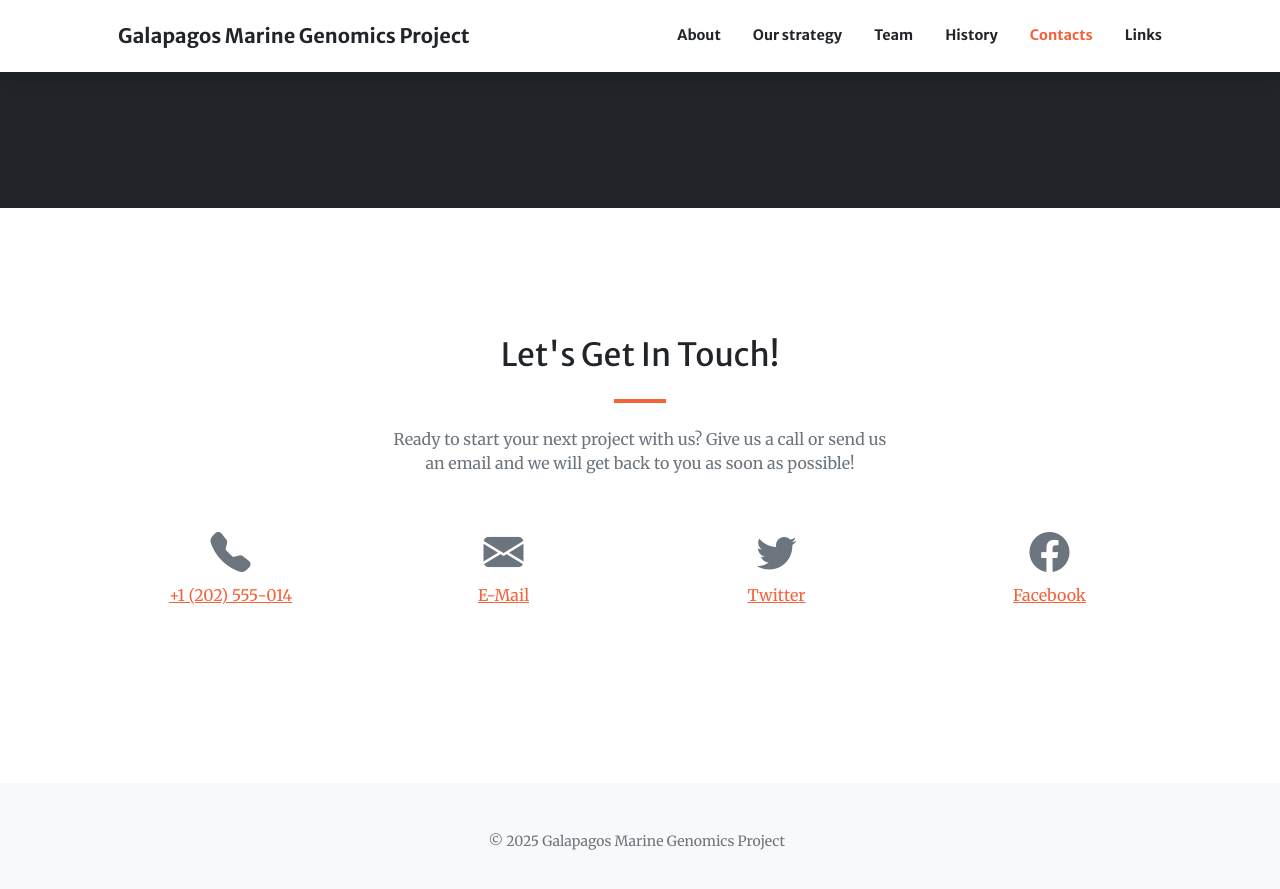
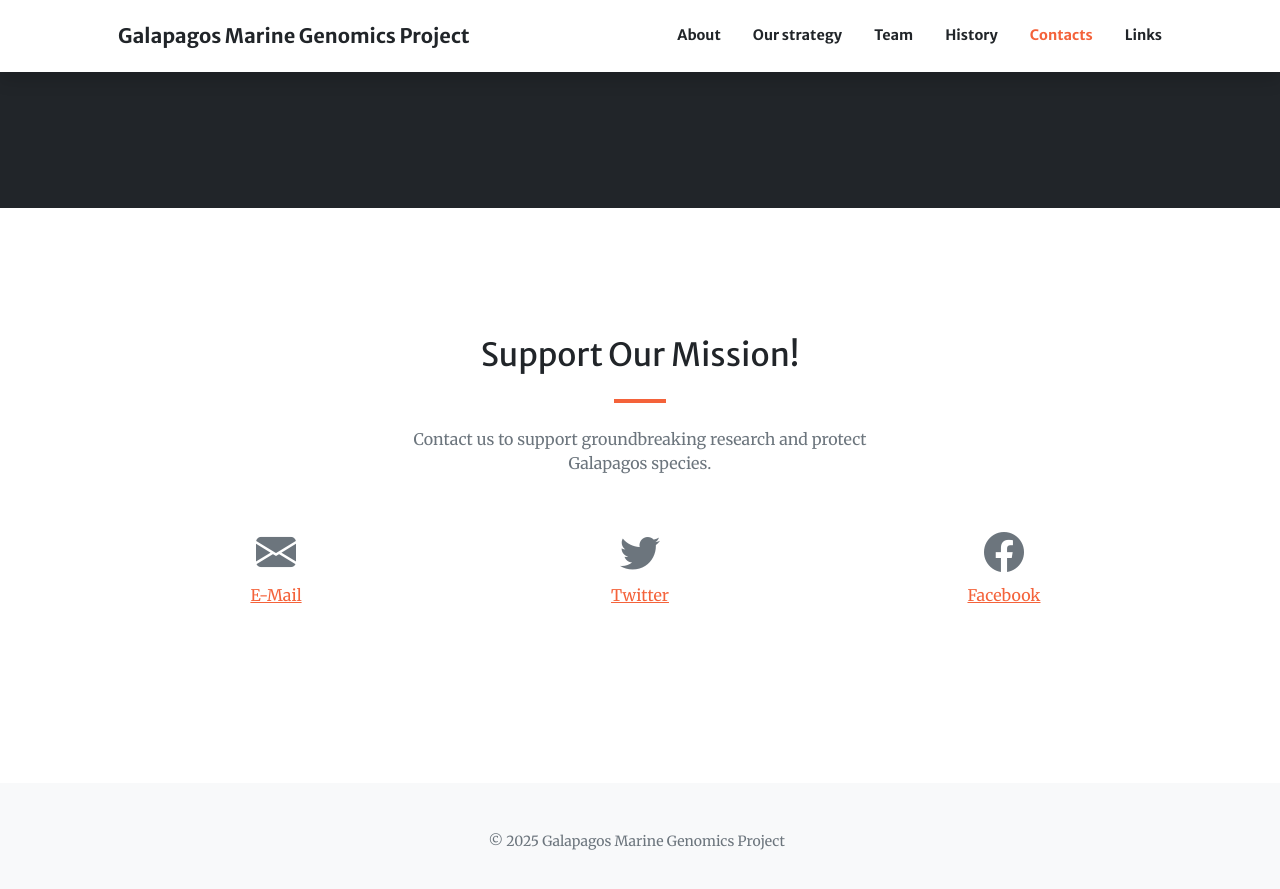
Before and after one commit to therkildsen-lab/galapagos-2, a Jekyll site: the page built from index.md, in a window 1280 px wide and 900 px high, scrolled down 4725 px. Shown: the top 889 px of the window. Built offline with Jekyll 4.4.1, drawn with Linux system fonts in a browser that asks for light colours; comment, search, counter and statistics services are not loaded.

Commit message:
contact us

```diff
--- a/index.md
+++ b/index.md
@@ -136,16 +136,13 @@ sections:
 
   - type: contact.html
     section_id: contacts
-    title: Let's Get In Touch!
+    title: Support Our Mission!
     text: >-
-      Ready to start your next project with us? Give us a call or send us an email
-      and we will get back to you as soon as possible!
+      Contact us to support groundbreaking research and protect Galapagos species.
     actions:
-    - title: +1 (202) 555-014
-      icon: bi-telephone-fill
     - title: E-Mail
       icon: bi-envelope-fill
-      url: mailto:contact@yourwebsite.com
+      url: mailto:jdo53@cornell.edu
     - title: Twitter
       icon: bi-twitter
       url: '#'
```
